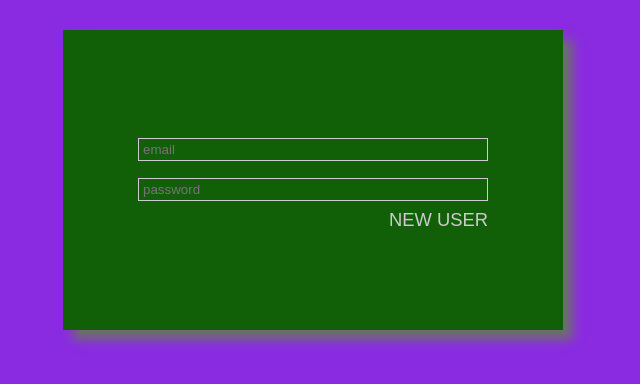
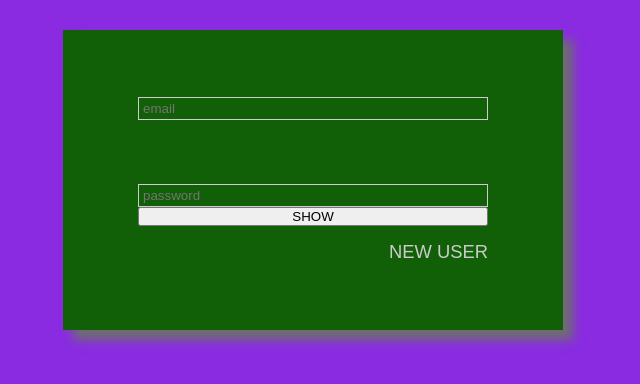
Before and after one commit to RaptorCentauri/roomies, a React (Create React App) app in the folder client/: page /signup in a window 1280 px wide. Shown: the top 384 px of the page, without its empty margins (327-967 px from the left). Built offline with nearby package versions, Linux system fonts and the light colour scheme; the HTML template or start-up script is replaced by a standard one.

Commit message:
added toggle visibility for password creation

```diff
--- a/client/src/components/createAccountPanel/createAccountPanel.jsx
+++ b/client/src/components/createAccountPanel/createAccountPanel.jsx
@@ -9,10 +9,37 @@ class CreateAccountPanel extends React.Component {
                     <form action="" method="get">
                         <div id="input-fields-box">
                             <input onChange={this.props.handleInputChange} type="email" name="email" placeholder="email" className="input-field" />
-                            <input onChange={this.props.handleInputChange} type="password" name="password" placeholder="password" className="input-field" />
+                            <br />
+                            <h6 className="error-style">{this.props.emailError}</h6>
+
+<br/>
+                            <br />
+                            <br />
+
+                            <input onChange={this.props.handleInputChange} type={this.props.passwordType} name="password" placeholder="password" className="input-field"/>
+                            <button onClick={this.props.toggleVisible}>{this.props.toggleLabel}</button>
+                            <br />
+                            <h6 className="error-style">{this.props.passwordError}</h6>
+
+                            <br/>
+                            <br />
+                            <br />
+
+
+                            {/* <input onChange={this.props.handleInputChange} type="password" name="repeatPassword" placeholder="enter password again" className="input-field" />
+                            <br />
+                            <h6 className="error-style">{this.props.repeatPasswordError}</h6> */}
+
                         </div>
+
+                        <br />
+                        <br />
+                        <br />
+                        <br />
                         <div id="login-button-row">
-                            {/* <button onClick={this.props.loginUser} type="submit">Login</button> */}
+
+
+
 
                             {/* ONlY FOR TESTING!! */}
                             <button onClick={this.props.createUser} type="submit">NEW USER</button>
--- a/client/src/pages/SignUpPage/SignUpPage.js
+++ b/client/src/pages/SignUpPage/SignUpPage.js
@@ -7,15 +7,18 @@ import CreateAccountPanel from "../../components/createAccountPanel/createAccoun
 
 class SignUpPage extends React.Component{
     state = {
+        toggleLabel: "SHOW",
+        passwordType: "password",
         accountWasMade: false,
         account:{
             email: null,
             password: null,
-
+            repeatPassword: null
         },
         accountErrors:{
             emailError:null,
-            passwordError: null
+            passwordError: null,
+            repeatPasswordError: null,
         },
         profile: {
             firstName: null,
@@ -57,6 +60,21 @@ class SignUpPage extends React.Component{
     };
 
 
+toggleVisible = (e) => {
+    e.preventDefault()
+    if(this.state.passwordType === "password"){
+        this.setState({ passwordType: "text" });
+        this.setState({ toggleLabel: "HIDE" });
+    }
+    else{
+        this.setState({ passwordType: "password" });
+        this.setState({ toggleLabel: "SHOW" });
+    }
+
+
+}
+
+
 	validate = () => {
         let isError = false;
 
@@ -74,10 +92,21 @@ class SignUpPage extends React.Component{
                 errors.emailError = "Please enter an email";
             }
             //Check for password
-            if (!this.state.account.email) {
+            if (!this.state.account.password) {
                 isError = true;
                 errors.passwordError = "Please enter a password";
             }
+            // //Check for repaetPassword
+            // if (!this.state.account.repeatPassword) {
+            //     isError = true;
+            //     errors.repeatPasswordError = "Please re-enter a password";
+            // }
+
+
+            // if(this.state.account.password !== this.state.account.repeatPassword){
+            //     isError = true;
+            //     errors.passwordError = "Password Fields do not match"
+            // }
 
             if (isError) {
                 this.setState({ ...this.state.account, accountErrors: { ...this.state.accountErrors, ...errors } });
@@ -155,8 +184,15 @@ class SignUpPage extends React.Component{
     render(){
         return(
             <div>
-                {!this.state.accountWasMade ? <CreateAccountPanel createUser={this.handleClick}
-                handleInputChange={this.handleInputChange}/> :
+                {!this.state.accountWasMade ? <CreateAccountPanel
+                                                createUser={this.handleClick}
+                                                handleInputChange={this.handleInputChange}
+                                        emailError={this.state.accountErrors.emailError}
+                                        passwordType={this.state.passwordType}
+                                        toggleVisible={this.toggleVisible}
+                                        toggleLabel={this.state.toggleLabel}
+                                        repeatPasswordError={this.state.accountErrors.repeatPasswordError}
+                                        passwordError={this.state.accountErrors.passwordError} /> :
 
                     <CreateProfilePanel clicky={this.handleClick}
                         firstNameError={this.state.profileErrors.firstNameError}
```
